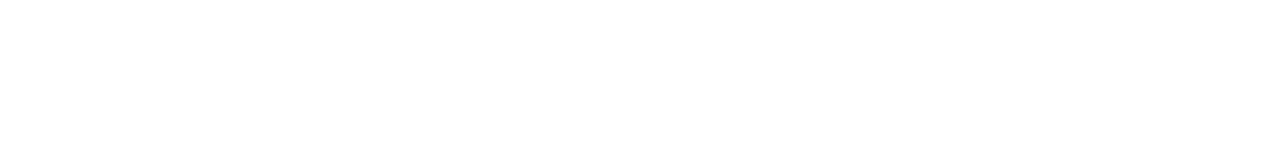
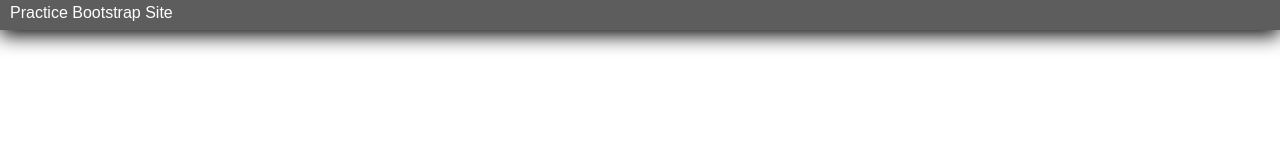
Before and after one commit to Estultz731/practice-bootstrap-site-two, a plain HTML site: page index.html in a window 1280 px wide. Drawn offline with nearby package versions, Linux system fonts and the light colour scheme.

Commit message:
added navbar

```diff
--- a/index.html
+++ b/index.html
@@ -11,7 +11,9 @@
         <link rel="stylesheet" type="text/css" href="main.css">
     </head>
     <body>
-
+        <nav>
+            <a class="site" href="#practicesite">Practice Bootstrap Site</a>
+        </nav>
         <script src="" async defer></script>
     </body>
 </html>
--- a/main.css
+++ b/main.css
@@ -0,0 +1,14 @@
+nav {
+    background-color: #5d5d5d;
+    height: 30px;
+    -webkit-box-shadow: 0 5px 20px 0px #000;
+    -moz-box-shadow: 0 5px 20px 0px #000;
+    box-shadow: 0 5px 20px 0px #000;
+}
+
+.site {
+    color: #fff;
+    text-decoration: none;
+    font-family: arial;
+    margin-left: 10px;
+}
```
Also changed, not shown: images/background-image.jpg (added).
